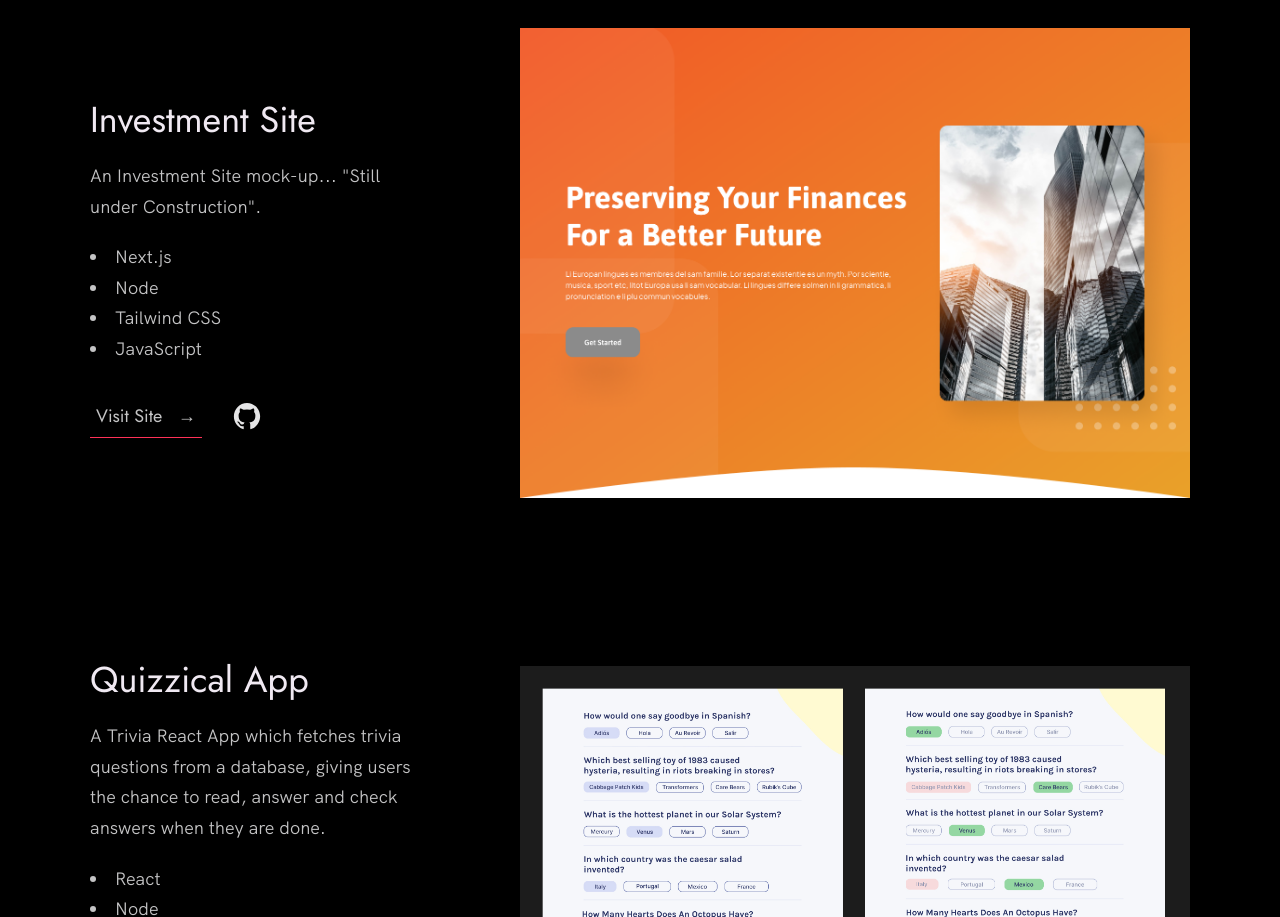
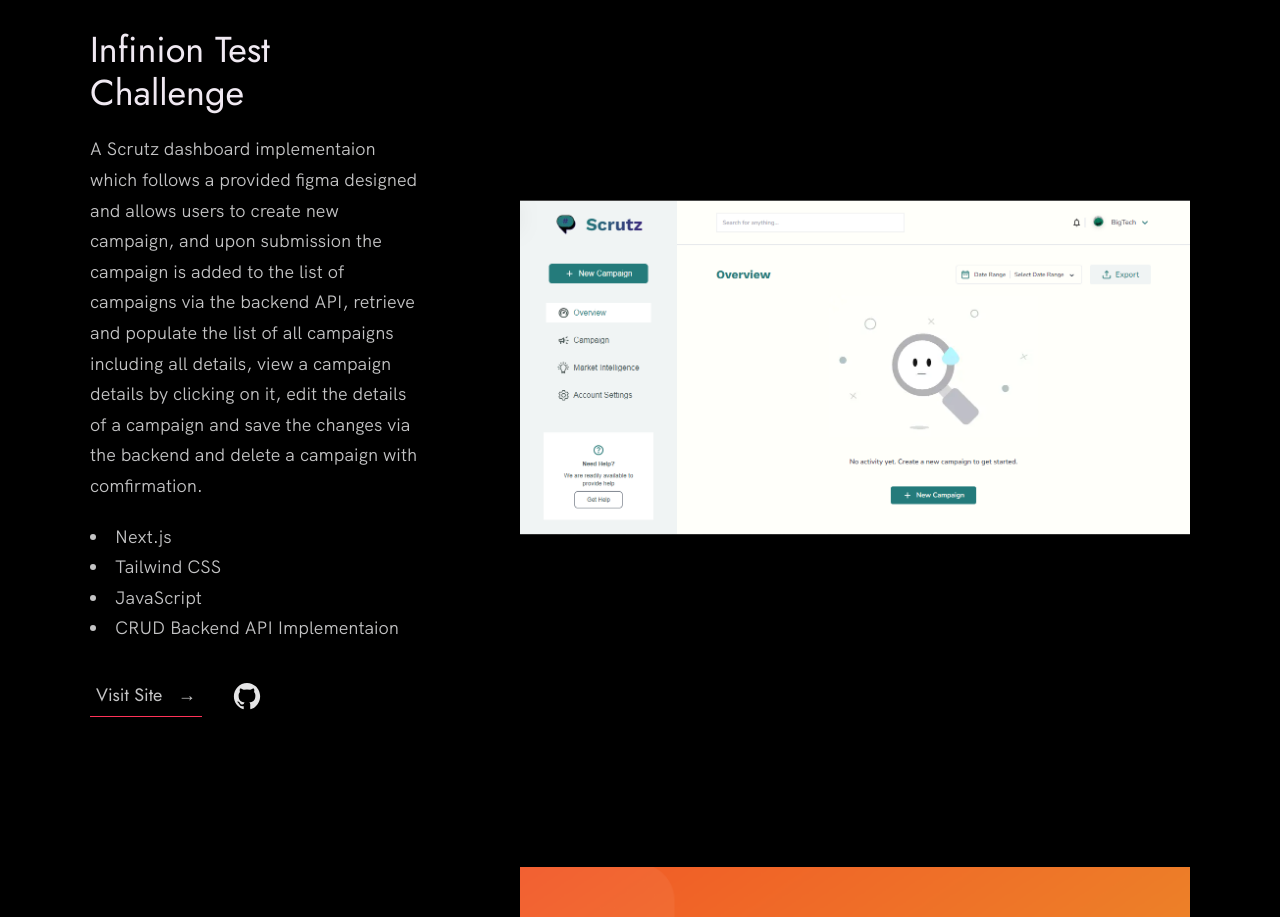
Before and after one commit to Coolhands-frank/Portfolio2, a website built with Vite: page index.html in a window 1280 px wide. Shown: the part 1040-1957 px from the top of the page. Built offline with nearby package versions, Linux system fonts and the light colour scheme.

Commit message:
added project

```diff
--- a/index.html
+++ b/index.html
@@ -61,6 +61,37 @@
         <div class="work__boxes">
 
           <!-- Each div with the work__box class is a project. -->
+
+          <div class="work__box">
+            <div class="work__text">
+              <h3>Infinion Test Challenge</h3>
+              <p>
+                A Scrutz dashboard implementaion which follows a provided figma designed
+                and allows users to create new campaign, and upon submission the campaign is added to the
+                list of campaigns via the backend API, retrieve and populate the list of all campaigns including all details,
+                view a campaign details by clicking on it, edit the details of a campaign and save the changes
+                via the backend and delete a campaign with comfirmation.
+              </p>
+              <ul class="work__list">
+                <li>Next.js</li>
+                <li>Tailwind CSS</li>
+                <li>JavaScript</li>
+                <li>CRUD Backend API Implementaion</li>
+              </ul>
+
+              <div class="work__links">
+                <a href="https://infinion-project.onrender.com" class="link__text" title="View project" target="_blank">
+                  Visit Site <span>&rarr;</span>
+                </a>
+                <a href="https://github.com/Coolhands-frank/project-infinion" title="View Source Code" target="_blank">
+                  <img src="./images/github.svg" class="work__code" title="View Source Code" alt="GitHub">
+                </a>
+              </div>
+            </div>
+            <div class="work__image-box">
+              <img src="./images/scrutz.png" class="work__image" alt="Project 1" />
+            </div>
+          </div>
 
           <div class="work__box">
             <div class="work__text">
```
Also changed, not shown: images/scrutz.png (added).
